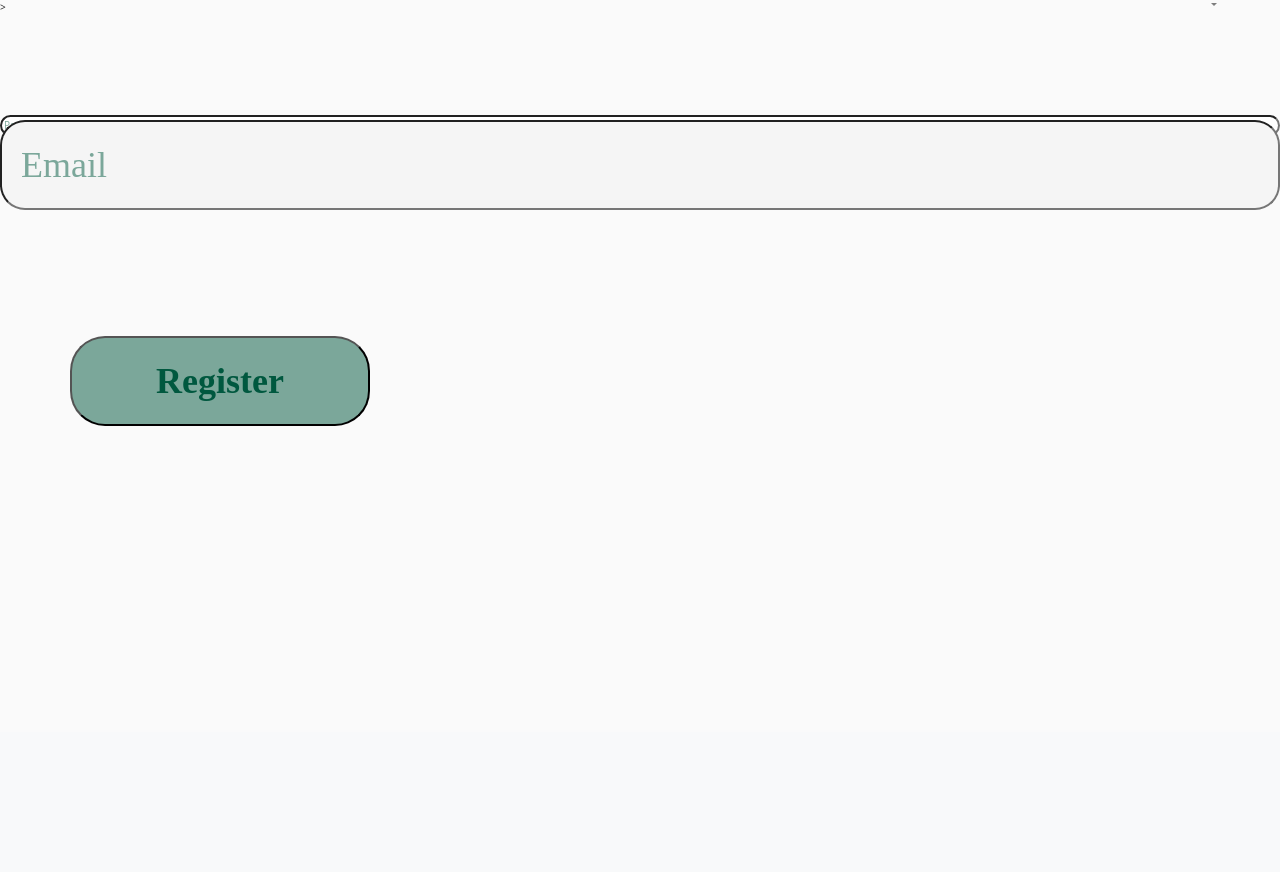
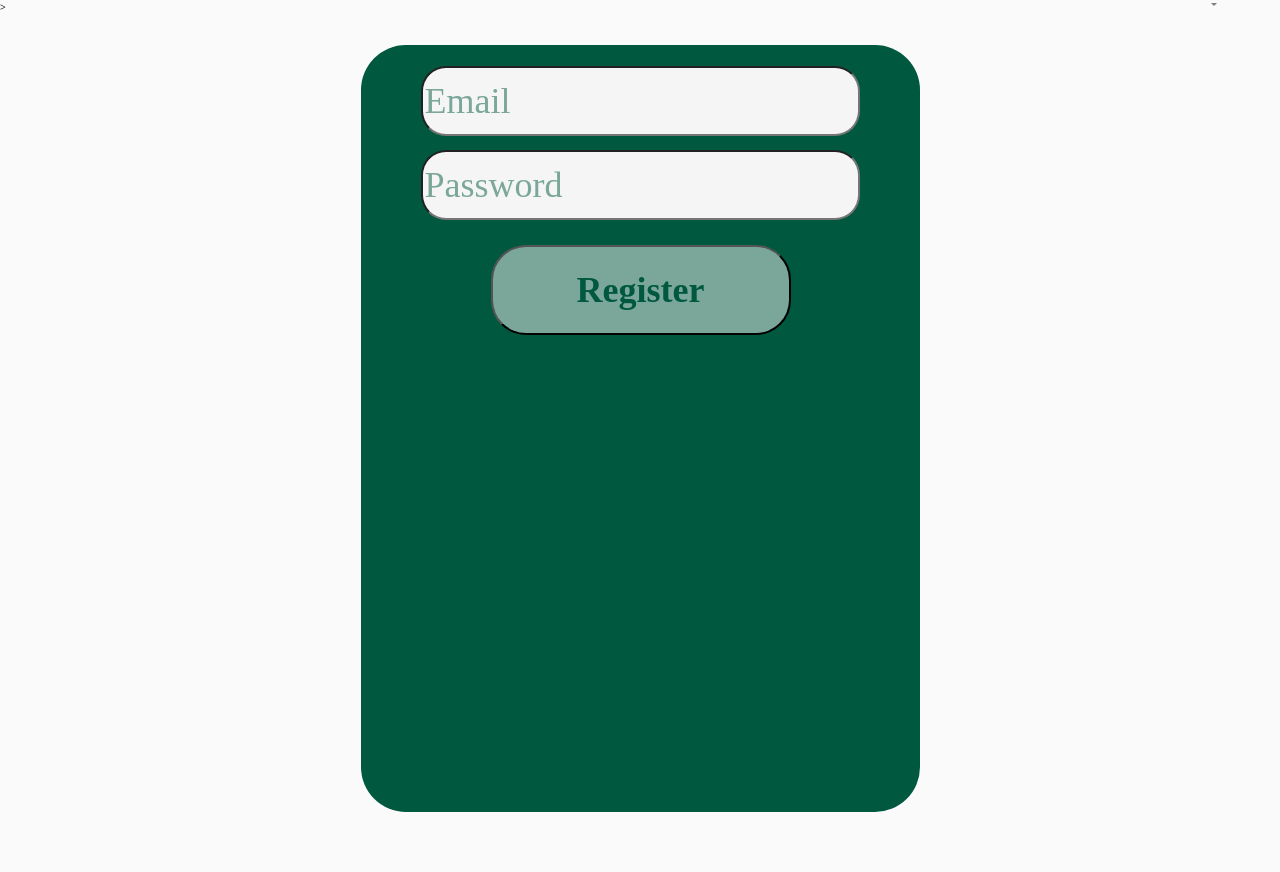
Before and after one commit to OctaneAL/Digital-Wear, a Flask app: template api/templates/register.html in a window 1280 px wide. Shown: the part 68-940 px from the top of the page. Before the commit the page ends 494 px from the top, so only its background shows below. Run offline with Flask 3, Linux system fonts and the light colour scheme; the template is opened without the code that fills it: values that come from a table or form of the project are taken from there, others are empty; parts of the project's set-up code (start-up, migrations or seed data) failed here and were passed over; some libraries are stand-ins or nearby versions.

Commit message:
register

```diff
--- a/api/static/css/morenew.css
+++ b/api/static/css/morenew.css
@@ -417,3 +417,209 @@ img {
 @media (min-width: 1200px) {  }
 
 @media (min-width: 1400px) {  }
+
+/*REGISTER*/
+
+
+
+a,
+a:link,
+a:visited,
+a:active {
+  color: #3ca9e2;
+  -webkit-transition: all 0.2s ease;
+  transition: all 0.2s ease;
+}
+a:focus,
+a:hover,
+a:link:focus,
+a:link:hover,
+a:visited:focus,
+a:visited:hover,
+a:active:focus,
+a:active:hover {
+  color: #329dd5;
+  -webkit-transition: all 0.2s ease;
+  transition: all 0.2s ease;
+}
+
+#singup-form-wrap3 {
+  width: 559px;
+  height: 767px;
+  flex-shrink: 0;
+  background: #00583f;
+  margin: 30px auto;
+  padding: 20px 0 0 0;
+  border-radius: 45px;
+}
+
+#singup-form3 {
+  padding: 0 60px;
+  color: #7ba79a;
+}
+
+input {
+  border-radius: 25px;
+  display: block;
+  box-sizing: border-box;
+  width: 100%;
+  outline: none;
+}
+
+input[type="text"]:focus,
+input[type="email"]:focus {
+  border-color: #3ca9e2;
+}
+input[type="text"]:focus:invalid,
+input[type="email"]:focus:invalid {
+  color: #cc1e2b;
+  border-color: #cc1e2b;
+}
+input[type="text"]:valid ~ .validation,
+input[type="email"]:valid ~ .validation {
+  display: block;
+  border-color: #0c0;
+}
+input[type="text"]:valid ~ .validation span,
+input[type="email"]:valid ~ .validation span {
+  background: #0c0;
+  position: absolute;
+  border-radius: 6px;
+}
+input[type="text"]:valid ~ .validation span:first-child,
+input[type="email"]:valid ~ .validation span:first-child {
+  top: 30px;
+  left: 14px;
+  width: 20px;
+  height: 3px;
+  -webkit-transform: rotate(-45deg);
+  transform: rotate(-45deg);
+}
+input[type="text"]:valid ~ .validation span:last-child,
+input[type="email"]:valid ~ .validation span:last-child {
+  top: 35px;
+  left: 8px;
+  width: 11px;
+  height: 3px;
+  -webkit-transform: rotate(45deg);
+  transform: rotate(45deg);
+}
+
+.validation3 {
+  display: none;
+  position: absolute;
+  content: " ";
+  height: 60px;
+  width: 30px;
+  right: 15px;
+  top: 0px;
+}
+
+input[type="submit"] {
+  color: #00583f;
+  background: #7ba79a;
+  height: 90px;
+  width: 300px;
+  text-align: center;
+  font-family: Inria Sans;
+  font-size: 36px;
+  font-style: normal;
+  font-weight: 700;
+  line-height: normal;
+  flex: 1 0 0;
+  position: relative;
+  top: 20px;
+  left: 70px;
+  border-radius: 35px;
+}
+
+#email3{
+  color: #7ba79a;
+  font-family: Inria Sans;
+  font-size: 36px;
+  font-style: normal;
+  font-weight: 400;
+  line-height: normal;
+  background: #f5f5f5;
+  height: 70px;
+  z-index: 3;
+  position: relative;
+  top: 1px;
+}
+
+#Last3{
+  color: #7ba79a;
+  font-family: Inria Sans;
+  font-size: 36px;
+  font-style: normal;
+  font-weight: 400;
+  line-height: normal;
+  background: #f5f5f5;
+  height: 70px;
+  z-index: 3;
+  position: relative;
+  top: 5px;
+}
+
+#First3{
+  color: #7ba79a;
+  font-family: Inria Sans;
+  font-size: 36px;
+  font-style: normal;
+  font-weight: 400;
+  line-height: normal;
+  background: #f5f5f5;
+  height: 70px;
+  z-index: 3;
+  position: relative;
+  top: 5px;
+}
+
+#Phone3{
+  color: #7ba79a;
+  font-family: Inria Sans;
+  font-size: 36px;
+  font-style: normal;
+  font-weight: 400;
+  line-height: normal;
+  background: #f5f5f5;
+  height: 70px;
+  z-index: 3;
+  position: relative;
+  top: 5px;
+}
+
+#Type3{
+  color: #7ba79a;
+  font-family: Inria Sans;
+  font-size: 36px;
+  font-style: normal;
+  font-weight: 400;
+  line-height: normal;
+  background: #f5f5f5;
+  height: 70px;
+  width: 439px;
+  z-index: 3;
+  border-radius: 25px;
+  position: relative;
+  top: 5px;
+}
+
+#password3 {
+  color: #7ba79a;
+  font-family: Inria Sans;
+  font-size: 36px;
+  font-style: normal;
+  font-weight: 400;
+  line-height: normal;
+  background: #f5f5f5;
+  height: 70px;
+  z-index: 3;
+  position: relative;
+  top: 5px;
+}
+
+
+input::-webkit-input-placeholder {
+  color: #7ba79a;
+}
--- a/api/templates/register.html
+++ b/api/templates/register.html
@@ -9,51 +9,51 @@
     />
     <meta charset="UTF-8" />
     <title>HTML5 Login Form with validation Example</title>
-    <link type="text/css" href="{{ url_for('static', filename = 'css/newall.css') }}" rel = "stylesheet"/>
+    <link type="text/css" href="{{ url_for('static', filename = 'css/morenew.css') }}" rel = "stylesheet"/>
   </head>
   <body> -->
 
     <!-- partial:index.partial.html -->
 {% extends "base.html" %}
     {% block content %}
-    <div id="singup-form-wrap">
-      <form id="singup-form" method="post" action="">
+    <div id="singup-form-wrap3">
+      <form id="singup-form3" method="post" action="">
         <p>
           {{ form.csrf_token }}
-          {{ form.email(id="email", type="email", placeholder="Email") }}
+          {{ form.email(id="email3", type="email", placeholder="Email") }}
            <i class="validation"><span></span><span></span></i>
         </p>
         <p>
           {{ form.csrf_token }}
-          {{ form.first_name(id="First", type="text", placeholder="First name") }}
+          {{ form.first_name(id="First3", type="text", placeholder="First name") }}
            <i class="validation"><span></span><span></span></i>
         </p>
         <p>
           {{ form.csrf_token }}
-          {{ form.last_name(id="Last", type="text", placeholder="Last name") }}
+          {{ form.last_name(id="Last3", type="text", placeholder="Last name") }}
            <i class="validation"><span></span><span></span></i>
         </p>
         <p>
           {{ form.csrf_token }}
-          {{ form.phone(id="Phone", placeholder="Phone", type="number") }}
+          {{ form.phone(id="Phone3", placeholder="Phone", type="number") }}
            <i class="validation"><span></span><span></span></i>
         </p>
         {{ form.csrf_token }}
-        {{ form.type(id="Type", placeholder="User Type") }}
+        {{ form.type(id="Type3", placeholder="User Type") }}
         <i class="validation"><span></span><span></span></i>
         <p>
           {{ form.csrf_token }}
-          {{ form.password(id="password", placeholder="Password", type="password") }}
+          {{ form.password(id="password3", placeholder="Password", type="password") }}
         <i class="validation"><span></span><span></span></i>
         </p>
         <p>
           {{ form.csrf_token }}
-          {{ form.password2(id="password", placeholder="Repeat password", type="password") }}
+          {{ form.password2(id="password3", placeholder="Repeat password", type="password") }}
         <i class="validation"><span></span><span></span></i>
         </p>
         <p>
           {{ form.csrf_token }}
-          {{ form.submit(id = "login", value = "Register") }}
+          {{ form.submit(id = "login3", value = "Register") }}
         </p>
       </form>
       {% for cat, msg in get_flashed_messages(True) %}
```
